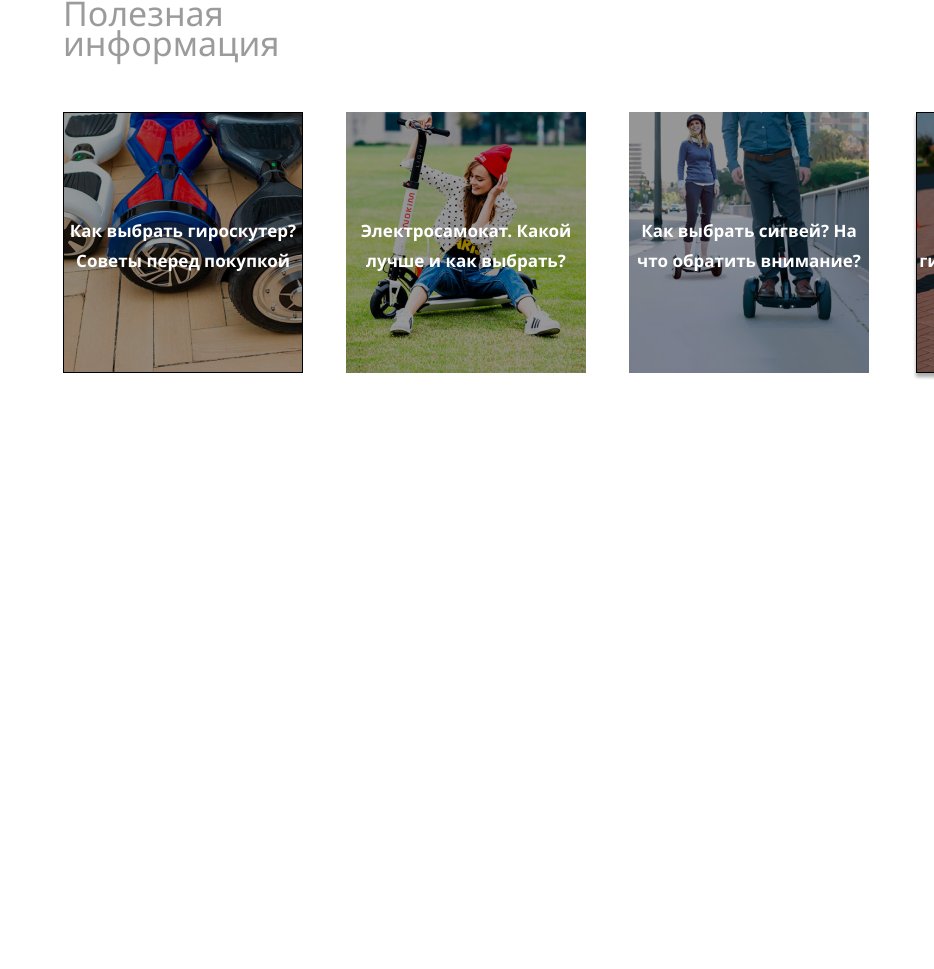
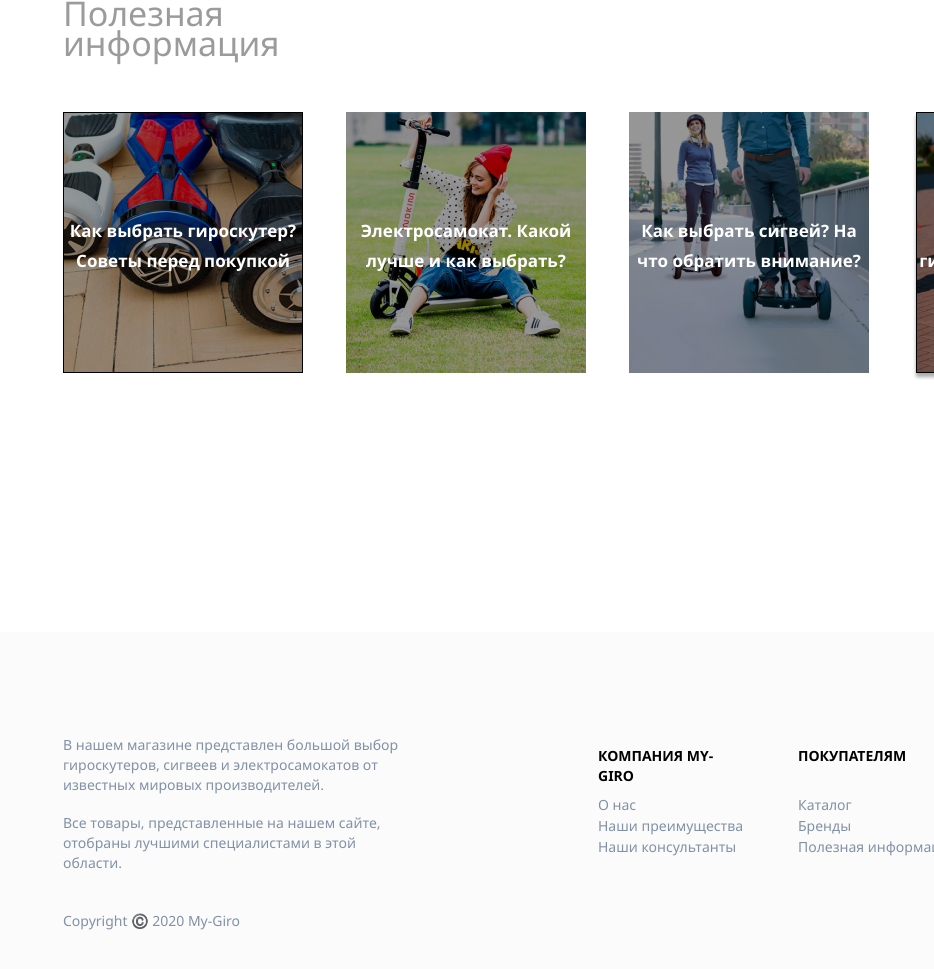
Before and after one commit to ArxCoder/Giro-web, a plain HTML site: page index.html in a window 1280 px wide. Shown: the part 4187-5156 px from the top of the page, without its empty margins (346-1280 px from the left). Before the commit the page ends 4568 px from the top, so only its background shows below. Drawn offline with Linux system fonts and the light colour scheme.

Commit message:
Add files via upload

```diff
--- a/css/Style.css
+++ b/css/Style.css
@@ -635,3 +635,61 @@ header{
     font-weight: 700;
     line-height: 30px;
 }
+#Footer{
+    width: 100%;
+    background-color: #FBFBFB;
+    height: 395px;
+    margin-top: 372px;
+}
+#Footer-text-container{
+    width: 1102px;
+    padding-top: 94px;
+    margin: 94px 407px 50px 409px;
+    display: flex;
+    justify-content: space-between;
+}
+.Footer-text-item{
+    display: flex;
+    width: 338px;
+    height: 78px;
+    flex-direction: column;
+    justify-content: center;
+    color: #8191A6;
+    font-size: 14px;
+    font-style: normal;
+    font-weight: 400;
+    line-height: 20px;
+}
+#Customers-container{
+    display: flex;
+    justify-content: space-between;
+    padding-top: 20px;
+    padding-left: 197px;
+}
+.Customers-title{
+    width: 150px;
+    height: 20px;
+    color: #000;
+    font-size: 14px;
+    font-style: normal;
+    font-weight: 700;
+    line-height: 20px;
+    margin-right: 50px;
+}
+.Customers-list{
+    padding-top: 28px;
+    list-style-type: none;
+}
+.UL{
+    width: 171px;
+    height: 57px;
+    list-style-type: none;
+    line-height: 20px;
+}
+.Customers-list-href{
+    text-decoration: none;
+    color: #8191A6;
+    font-size: 14px;
+    font-style: normal;
+    font-weight: 400;
+}
--- a/index.html
+++ b/index.html
@@ -12,7 +12,7 @@
     <header id="Head">
         <section id="Help">
                 Мы всегда рады помочь по телефону +7 923 398 9013
-            <a href="https://ya.ru/" target="_blank">
+            <a href="Call.html" target="_blank">
                 <button class="header-button">
                     Заказать звонок
                 </button>
@@ -366,8 +366,111 @@
         </section>
     </main>
     <!--Подвал-->
-    <footer>
+    <footer id="Footer">
+        <section id="Footer-text-container">
+            <section id="Footer-main-text">
+                <section class="Footer-text-item">
+                    В нашем магазине представлен большой выбор
+                    гироскутеров, сигвеев и электросамокатов от
+                    известных мировых производителей.
+                </section>
 
+                <section class="Footer-text-item">
+                    Все товары, представленные на нашем сайте,
+                    отобраны лучшими специалистами в этой области.
+                </section>
+
+                <section class="Footer-text-item">
+                    Copyright ©️ 2020  My-Giro
+                </section>
+            </section>
+
+            <section id="Customers-container">
+                <section id="Company">
+                    <section class="Customers-title">
+                        КОМПАНИЯ MY-GIRO
+                    </section>
+
+                    <section class="Customers-list">
+                        <ul class="UL">
+                            <li>
+                                <a href="#About-us" class="Customers-list-href">
+                                    О нас
+                                </a>
+                            </li>
+
+                            <li>
+                                <a href="#Adventages" class="Customers-list-href">
+                                    Наши преимущества
+                                </a>
+                            </li>
+
+                            <li>
+                                <a href="#Employe" class="Customers-list-href">
+                                    Наши консультанты
+                                </a>
+                            </li>
+                        </ul>
+                    </section>
+                </section>
+
+                <section id="For-Customers">
+                    <section class="Customers-title">
+                        ПОКУПАТЕЛЯМ
+                    </section>
+
+                    <section class="Customers-list">
+                        <ul class="UL">
+                            <li>
+                                <a href="#Catalog" class="Customers-list-href">
+                                    Каталог
+                                </a>
+                            </li>
+
+                            <li>
+                                <a href="#Brands" class="Customers-list-href">
+                                    Бренды
+                                </a>
+                            </li>
+
+                            <li>
+                                <a href="#Info" class="Customers-list-href">
+                                    Полезная информация
+                                </a>
+                            </li>
+                        </ul>
+                    </section>
+                </section>
+
+                <section id="Customers-Help">
+                    <section class="Customers-title">
+                        ПОМОЩЬ
+                    </section>
+
+                    <section class="Customers-list">
+                        <ul class="UL">
+                            <li>
+                                <a href="https://ya.ru/" class="Customers-list-href" target="_blank">
+                                    Как оформить заказ
+                                </a>
+                            </li>
+
+                            <li>
+                                <a href="https://ya.ru/" class="Customers-list-href" target="_blank">
+                                    Способы оплаты
+                                </a>
+                            </li>
+
+                            <li>
+                                <a href="https://ya.ru/" class="Customers-list-href" target="_blank">
+                                    Обмен и возврат товара
+                                </a>
+                            </li>
+                        </ul>
+                    </section>
+                </section>
+            </section>
+        </section>
     </footer>
 </body>
 </html>
```
Also changed, not shown: Call.html (added, +11 -0 lines).
